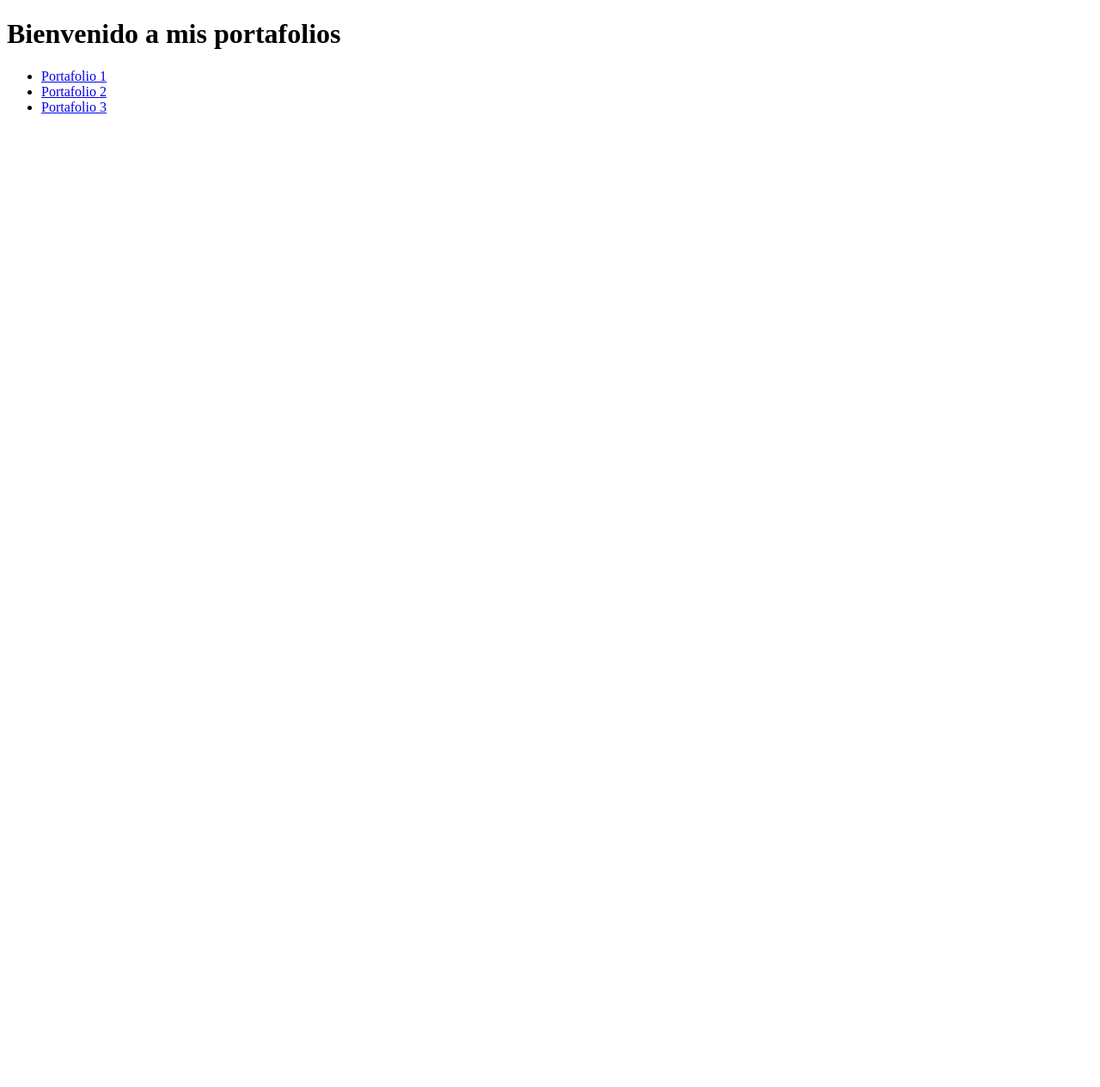
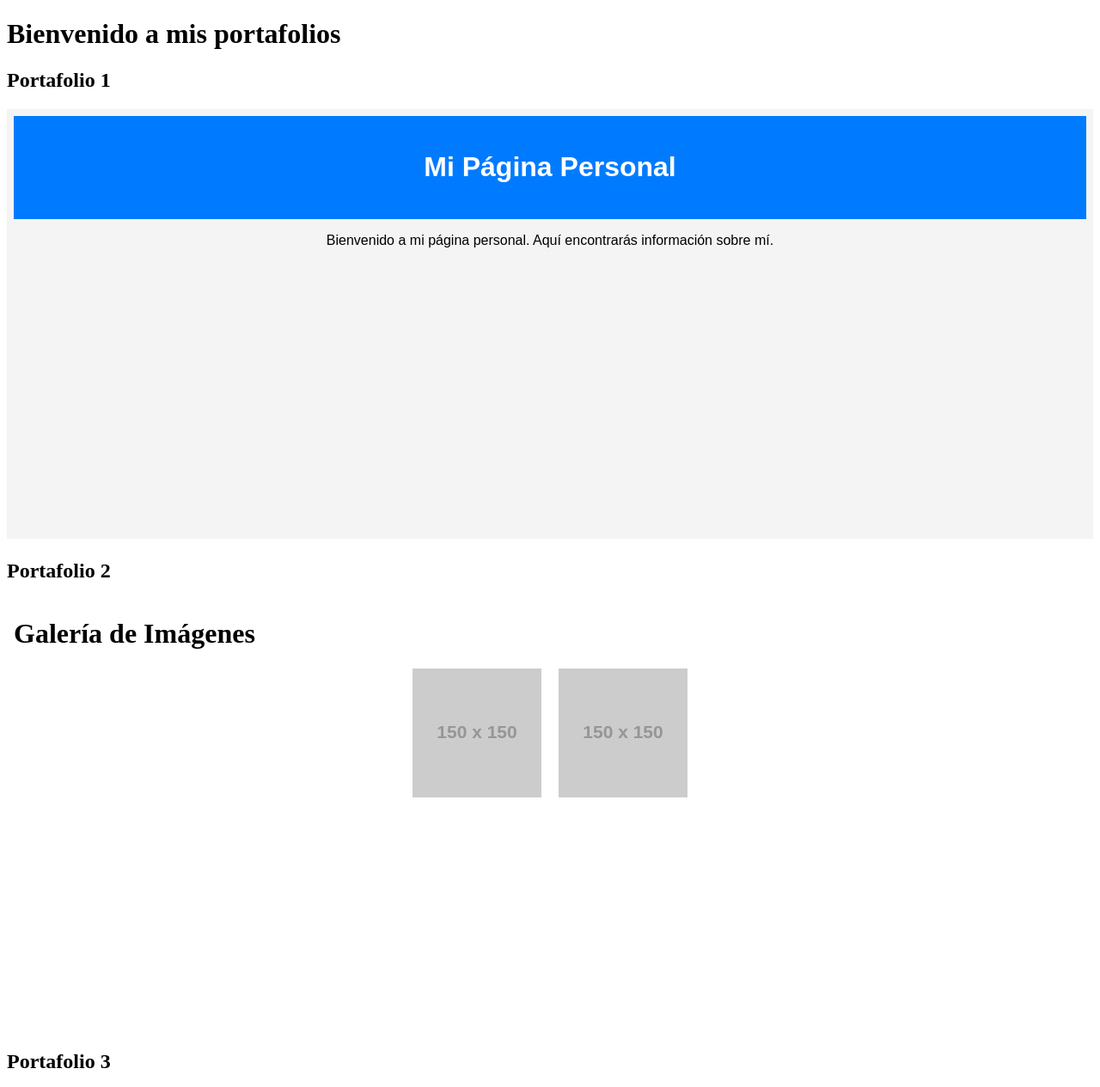
Before and after one commit to camilo-cucariano/portafolio, a plain HTML site: page index.html in a window 1280 px wide. Shown: the top 1265 px of the page at 86% size. Before the commit the page ends 800 px from the top, so only its background shows below. Drawn offline with Linux system fonts and the light colour scheme.

```diff
--- a/index.html
+++ b/index.html
@@ -3,14 +3,18 @@
 <head>
     <meta charset="UTF-8">
     <meta name="viewport" content="width=device-width, initial-scale=1.0">
-    <title>Mis Portafolios</title>
+    <title>Mi Portafolio</title>
 </head>
 <body>
     <h1>Bienvenido a mis portafolios</h1>
-    <ul>
-        <li><a href="proyecto1/">Portafolio 1</a></li>
-        <li><a href="proyecto2/">Portafolio 2</a></li>
-        <li><a href="proyecto3/">Portafolio 3</a></li>
-    </ul>
+
+    <h2>Portafolio 1</h2>
+    <iframe src="proyecto1/" width="100%" height="500px" style="border:none;"></iframe>
+
+    <h2>Portafolio 2</h2>
+    <iframe src="proyecto2/" width="100%" height="500px" style="border:none;"></iframe>
+
+    <h2>Portafolio 3</h2>
+    <iframe src="proyecto3/" width="100%" height="500px" style="border:none;"></iframe>
 </body>
 </html>
```
